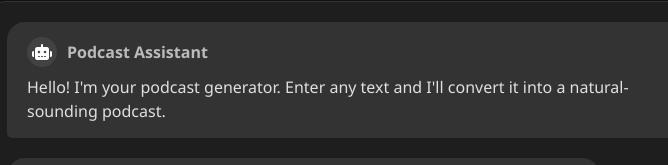
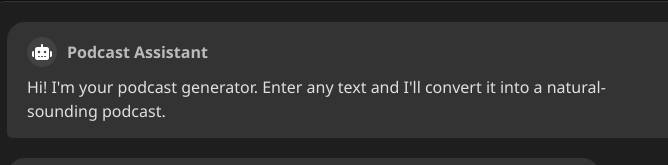
Before and after one commit to Abinesh0708/text-to-voice, a plain HTML site: page index.html in a window 1280 px wide. Shown: the part 177-342 px from the top of the page, 204-872 px from the left. Drawn offline with Linux system fonts and the light colour scheme.

Commit message:
changes the Hello as Hi!

```diff
--- a/index.html
+++ b/index.html
@@ -22,7 +22,7 @@
                     <div class="avatar ai-avatar"><i class="fas fa-robot"></i></div>
                     <span>Podcast Assistant</span>
                 </div>
-                <p>Hello! I'm your podcast generator. Enter any text and I'll convert it into a natural-sounding
+                <p>Hi! I'm your podcast generator. Enter any text and I'll convert it into a natural-sounding
                     podcast.</p>
             </div>
 
```
